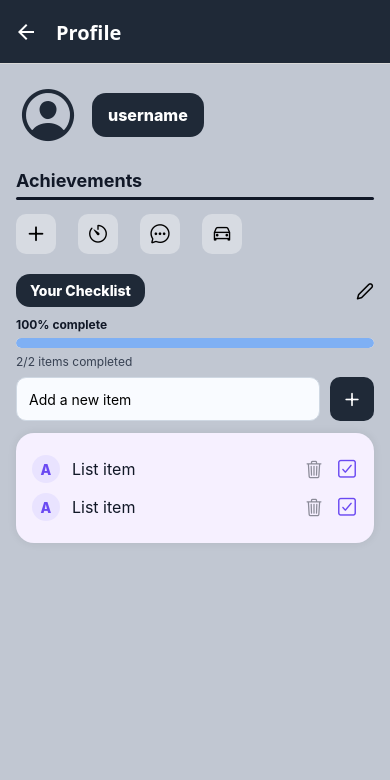
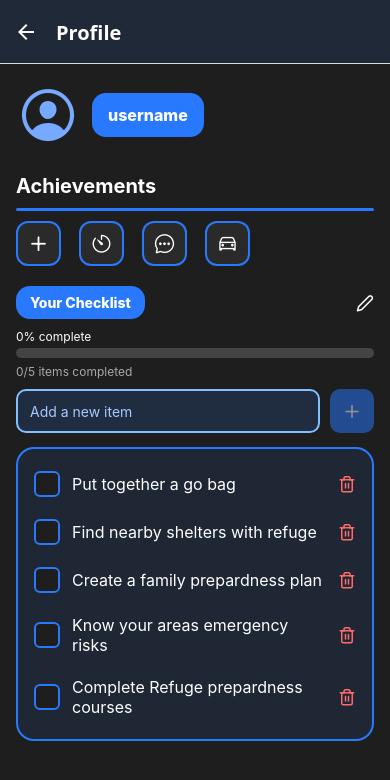
Before and after one commit to ShelterAppCSC4330/final-project-CSC4330, a React Native app in the folder myApp/: screen /Profile in a window 390 px wide. Shown: the top 780 px of the page. Built offline with nearby package versions, Linux system fonts and the light colour scheme; no server answers; the database is empty.

Commit message:
Updated the profile page styling, and added the username to the profile page

```diff
--- a/myApp/package.json
+++ b/myApp/package.json
@@ -9,11 +9,7 @@
     "web": "expo start --web"
   },
   "dependencies": {
-<<<<<<< HEAD
-    "@react-native-async-storage/async-storage": "2.2.0",
-=======
     "@react-native-async-storage/async-storage": "^2.2.0",
->>>>>>> 30e27db8bb9b10ce72819d13849be1b4e51fecf5
     "@react-navigation/native": "^7.1.17",
     "@react-navigation/native-stack": "^7.3.26",
     "@supabase/supabase-js": "^2.81.1",
@@ -23,7 +19,7 @@
     "react": "19.1.0",
     "react-dom": "19.1.0",
     "react-native": "0.81.5",
-    "react-native-maps": "1.20.1",
+    "react-native-maps": "^1.20.1",
     "react-native-safe-area-context": "~5.6.0",
     "react-native-screens": "~4.16.0",
     "react-native-url-polyfill": "^3.0.0",
--- a/myApp/screens/ProfileScreen.js
+++ b/myApp/screens/ProfileScreen.js
@@ -2,12 +2,12 @@ import React, { useEffect, useRef, useState } from 'react';
 import {View, Text, StyleSheet, TouchableOpacity, TextInput, FlatList, Animated} from 'react-native';
 import { SafeAreaView } from 'react-native-safe-area-context';
 import { Ionicons, Feather } from '@expo/vector-icons';
-import ChecklistItem from '../components/ChecklistItem';
 import useUsername from '../hooks/useUsername';
 
 function ProgressBar({ value = 0, height = 10, showLabel = true }) {
   const barRange = Math.max(0, Math.min(1, value));
   const animatedValue = useRef(new Animated.Value(0)).current;
+
   useEffect(() => {
     Animated.timing(animatedValue, {
       toValue: barRange,
@@ -27,46 +27,50 @@ function ProgressBar({ value = 0, height = 10, showLabel = true }) {
     <View style={{ marginBottom: 6 }}>
       {showLabel && <Text style={styles.progressLabel}>{pct}% complete</Text>}
       <View style={[styles.progressTrack, { height }]}>
-        <Animated.View style={[styles.progressFill, { width: barWidth }]}/>
+        <Animated.View style={[styles.progressFill, { width: barWidth }]} />
       </View>
     </View>
   );
 }
 
 export default function ProfileScreen() {
-  const { username, setUsername } = useUsername('username'); //just a default name for now
+  const { username, setUsername } = useUsername('username');
   const [items, setItems] = useState([
-    //placeholder items
-    { id: '1', title: 'List item', done: true },
-    { id: '2', title: 'List item', done: true },
+    { id: '1', title: 'Put together a go bag', done: false },
+    { id: '2', title: 'Find nearby shelters with refuge', done: false},
+    { id: '3', title: 'Create a family prepardness plan', done: false },
+    { id: '4', title: 'Know your areas emergency risks', done: false },
+    { id: '5', title: 'Complete Refuge prepardness courses', done: false },
   ]);
+
   const completed = items.filter(i => i.done).length;
   const total = items.length;
   const progress = total ? completed / total : 0;
+
   const [newText, setNewText] = useState('');
 
   const addItem = () => {
     const title = newText.trim();
     if (!title) return;
-    setItems((prev) => [{ id: String(Date.now()), title, done: false }, ...prev]);
+    setItems(prev => [{ id: String(Date.now()), title, done: false }, ...prev]);
     setNewText('');
   };
 
   const toggleItem = (id) =>
-    setItems((prev) => prev.map((it) => (it.id === id ? { ...it, done: !it.done } : it)));
+    setItems(prev =>
+      prev.map(it => (it.id === id ? { ...it, done: !it.done } : it))
+    );
 
   const deleteItem = (id) =>
-    setItems((prev) => prev.filter((it) => it.id !== id));
-
-  const renderItem = ({ item }) => (
-    <ChecklistItem item={item} onToggle={toggleItem} onDelete={deleteItem} />
-  );
+    setItems(prev => prev.filter(it => it.id !== id));
 
   return (
     <SafeAreaView style={styles.screen}>
       <View style={styles.container}>
+
+        {/* Header */}
         <View style={styles.header}>
-          <Ionicons name="person-circle-outline" size={64} color="#1f2937" />
+          <Ionicons name="person-circle-outline" size={64} color="#76A9FF" />
           <View style={styles.namePill}>
             <Text style={styles.nameText}>{username}</Text>
           </View>
@@ -74,88 +78,185 @@ export default function ProfileScreen() {
 
         <Text style={styles.sectionTitle}>Achievements</Text>
         <View style={styles.rule} />
+
+        {/* Achievements */}
         <View style={styles.achievementRow}>
-          <TouchableOpacity style={styles.achievementButton}><Feather name="plus" size={22}/></TouchableOpacity>
-          <TouchableOpacity style={styles.achievementButton}><Ionicons name="timer-outline" size={22}/></TouchableOpacity>
-          <TouchableOpacity style={styles.achievementButton}><Ionicons name="chatbubble-ellipses-outline" size={22}/></TouchableOpacity>
-          <TouchableOpacity style={styles.achievementButton}><Ionicons name="car-outline" size={22}/></TouchableOpacity>
+          <TouchableOpacity style={styles.achievementButton}><Feather name="plus" size={22} color="#fff" /></TouchableOpacity>
+          <TouchableOpacity style={styles.achievementButton}><Ionicons name="timer-outline" size={22} color="#fff" /></TouchableOpacity>
+          <TouchableOpacity style={styles.achievementButton}><Ionicons name="chatbubble-ellipses-outline" size={22} color="#fff" /></TouchableOpacity>
+          <TouchableOpacity style={styles.achievementButton}><Ionicons name="car-outline" size={22} color="#fff" /></TouchableOpacity>
         </View>
 
+        {/* Checklist */}
         <View style={styles.checklistHeader}>
           <View style={styles.tag}><Text style={styles.tagText}>Your Checklist</Text></View>
-          <View style={{ flexDirection: 'row', gap: 10 }}>
-            <TouchableOpacity onPress={() => setUsername('Refuge User')}>
-              <Feather name="edit-2" size={18} />
-            </TouchableOpacity>
-          </View>
+          <TouchableOpacity onPress={() => setUsername('Refuge User')}>
+            <Feather name="edit-2" size={18} color="#fff" />
+          </TouchableOpacity>
         </View>
 
         <ProgressBar value={progress} />
-        <Text style={{ marginBottom: 8, fontSize: 12, color:'#374152' }}>
-          {completed}/{total || 0} items completed
+
+        <Text style={styles.completedText}>
+          {completed}/{total} items completed
         </Text>
 
+        {/* Add item */}
         <View style={styles.addRow}>
           <TextInput
             style={styles.addInput}
             placeholder="Add a new item"
+            placeholderTextColor="#A9C9FF"
             value={newText}
             onChangeText={setNewText}
             returnKeyType="done"
             onSubmitEditing={addItem}
           />
-          <TouchableOpacity style={styles.addBtn} onPress={addItem} disabled={!newText.trim()}>
+          <TouchableOpacity
+            style={[styles.addBtn, !newText.trim() && { opacity: 0.5 }]}
+            onPress={addItem}
+            disabled={!newText.trim()}
+          >
             <Feather name="plus" size={20} color="#fff" />
           </TouchableOpacity>
         </View>
 
+        {/* Checklist list */}
         <View style={styles.card}>
           <FlatList
             data={items}
             keyExtractor={(it) => it.id}
-            renderItem={renderItem}
+            renderItem={({ item }) => (
+              <View style={styles.itemRow}>
+                <TouchableOpacity
+                  style={[
+                    styles.checkbox,
+                    item.done && styles.checkboxChecked,
+                  ]}
+                  onPress={() => toggleItem(item.id)}
+                >
+                  {item.done && <Feather name="check" size={18} color="#fff" />}
+                </TouchableOpacity>
+
+                <Text
+                  style={[styles.itemText, item.done && styles.itemTextDone]}
+                >
+                  {item.title}
+                </Text>
+
+                <TouchableOpacity onPress={() => deleteItem(item.id)}>
+                  <Feather name="trash-2" size={18} color="#FF6B6B" />
+                </TouchableOpacity>
+              </View>
+            )}
             ItemSeparatorComponent={() => <View style={{ height: 10 }} />}
-            contentContainerStyle={{ paddingVertical: 6 }}
           />
         </View>
+
       </View>
     </SafeAreaView>
   );
 }
 
 const styles = StyleSheet.create({
-  screen: { flex: 1, backgroundColor: '#c1c7d2ff' },
+  screen: { flex: 1, backgroundColor: '#1E1E1E' },
   container: { flex: 1, padding: 16 },
-  header: { flexDirection: 'row', alignItems: 'center', gap: 12, marginBottom: 8 },
-  namePill: { backgroundColor: '#1f2937', paddingHorizontal: 16, paddingVertical: 12, borderRadius: 14 },
-  nameText: { color: 'white', fontWeight: '800', fontSize: 16 },
 
-  sectionTitle: { marginTop: 12, fontSize: 18, fontWeight: '700', color: '#111827' },
-  rule: { height: 3, backgroundColor: '#111827', marginTop: 6, marginBottom: 14, borderRadius: 2, width: '100%' },
+  header: { flexDirection: 'row', alignItems: 'center', gap: 12, marginBottom: 12 },
+  namePill: {
+    backgroundColor: '#2979FF',
+    paddingHorizontal: 16,
+    paddingVertical: 12,
+    borderRadius: 14
+  },
+  nameText: { color: '#fff', fontWeight: '800', fontSize: 16 },
 
-  achievementRow: { flexDirection: 'row', alignItems: 'center', gap: 22, marginBottom: 14 },
-  achievementButton: {width: 40, height: 40, borderRadius: 10,
-    backgroundColor: 'rgba(255,255,255,0.35)', justifyContent: 'center',
+  sectionTitle: { marginTop: 12, fontSize: 20, fontWeight: '700', color: '#fff' },
+  rule: { height: 3, backgroundColor: '#2979FF', marginVertical: 10, borderRadius: 2 },
+
+  achievementRow: { flexDirection: 'row', gap: 18, marginBottom: 20 },
+  achievementButton: {
+    width: 45,
+    height: 45,
+    borderRadius: 12,
+    backgroundColor: "#2A2A2A",
+    borderWidth: 2,
+    borderColor: "#2979FF",
+    alignItems: 'center',
+    justifyContent: 'center',
+  },
+
+  checklistHeader: {
+    flexDirection: 'row',
+    justifyContent: 'space-between',
+    alignItems: 'center',
+    marginBottom: 10
+  },
+  tag: {
+    backgroundColor: "#2979FF",
+    paddingHorizontal: 14,
+    paddingVertical: 8,
+    borderRadius: 14
+  },
+  tagText: { color: '#fff', fontWeight: '800' },
+
+  completedText: { marginBottom: 10, fontSize: 12, color: '#A9A9A9' },
+
+  addRow: { flexDirection: 'row', alignItems: 'center', marginBottom: 14 },
+  addInput: {
+    flex: 1,
+    height: 44,
+    borderRadius: 10,
+    borderWidth: 2,
+    borderColor: '#80C1FF',
+    paddingHorizontal: 12,
+    backgroundColor: 'rgba(41,121,255,0.15)',
+    color: '#fff',
+  },
+  addBtn: {
+    marginLeft: 10,
+    backgroundColor: '#2979FF',
+    width: 44,
+    height: 44,
+    borderRadius: 10,
+    justifyContent: 'center',
     alignItems: 'center'
   },
 
-  checklistHeader: { marginTop: 6, marginBottom: 10, flexDirection: 'row', alignItems: 'center', justifyContent: 'space-between' },
-  tag: { backgroundColor: '#1f2937', paddingHorizontal: 14, paddingVertical: 8, borderRadius: 14 },
-  tagText: { color: 'white', fontWeight: '800' },
-
-  addRow: { flexDirection: 'row', alignItems: 'center', marginBottom: 12 },
-  addInput: { flex: 1, height: 44, borderRadius: 10, borderWidth: 1, borderColor: '#cfd8e3',
-    paddingHorizontal: 12, backgroundColor: '#f9fbff',
-  },
-  addBtn: { marginLeft: 10, backgroundColor: '#1f2937', borderRadius: 10,
-    width: 44, height: 44, alignItems: 'center', justifyContent: 'center',
+  card: {
+    backgroundColor: 'rgba(41,121,255,0.1)',
+    borderRadius: 18,
+    padding: 16,
+    borderWidth: 2,
+    borderColor: '#2979FF',
   },
 
-  card: { backgroundColor: '#F6F0FF', borderRadius: 18, padding: 16,
-    shadowColor: '#000', shadowOpacity: 0.08, shadowRadius: 10, elevation: 3,
+  itemRow: {
+    flexDirection: 'row',
+    alignItems: 'center',
+    gap: 12,
+    paddingVertical: 6,
   },
-  progressLabel: { marginBottom: 6,  fontSize: 12, fontWeight: '700', color: '#111827'},
-  progressTrack: { backgroundColor: '#E5E7EB', borderRadius: 999, overflow: 'hidden'},
-  progressFill: { height: '100%', backgroundColor: '#7eaff4f9',borderRadius: 999 }
 
+  checkbox: {
+    width: 26,
+    height: 26,
+    borderRadius: 6,
+    borderWidth: 2,
+    borderColor: '#2979FF',
+    backgroundColor: '#1E1E1E',
+    justifyContent: 'center',
+    alignItems: 'center',
+  },
+  checkboxChecked: {
+    backgroundColor: '#2979FF',
+    borderColor: '#A3CCFF',
+  },
+
+  itemText: { color: '#fff', fontSize: 16, flex: 1 },
+  itemTextDone: { textDecorationLine: 'line-through', color: '#A9C9FF' },
+
+  progressLabel: { marginBottom: 4, fontSize: 12, color: '#fff' },
+  progressTrack: { backgroundColor: '#444', borderRadius: 999, overflow: 'hidden' },
+  progressFill: { backgroundColor: '#2979FF', height: '100%', borderRadius: 999 },
 });
```
Also changed, not shown: myApp/hooks/useUsername.js (+18 -1 lines), myApp/screens/AccountScreen.js (+20 -25 lines), 1 other file (tests, documents, lock files or other folders).
